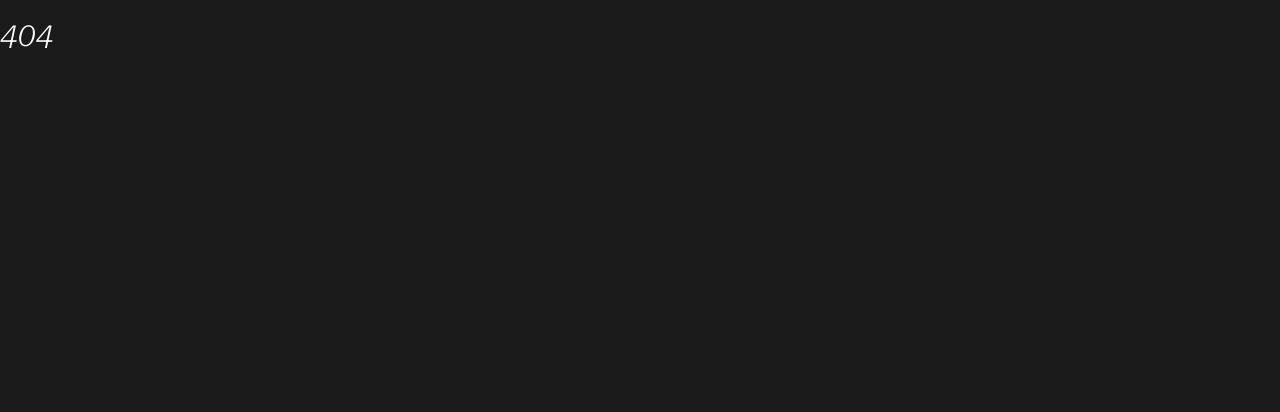
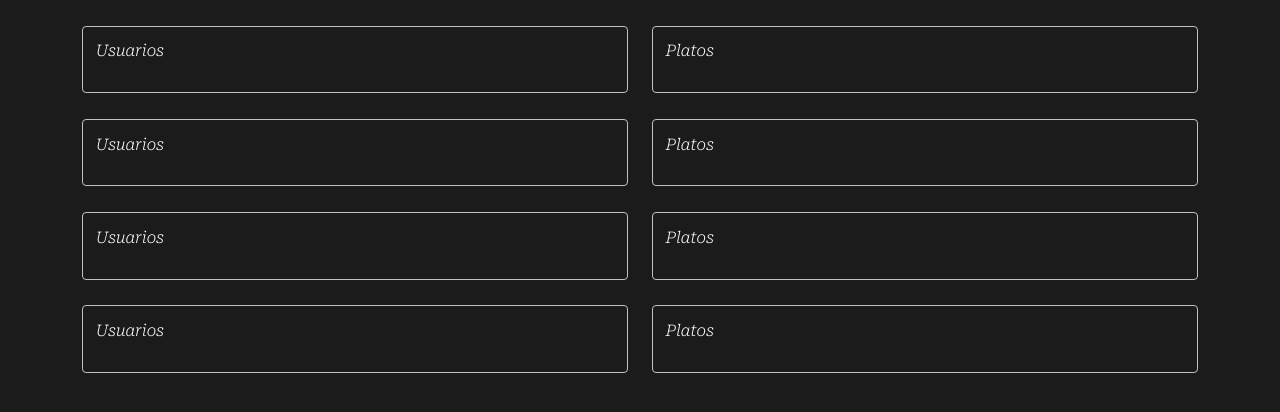
Before and after one commit to Ronny230797/calafate, a React (Create React App) app: page /admin in a window 1280 px wide. Shown: the top 412 px of the page. Built offline with nearby package versions, Linux system fonts and the light colour scheme.

Commit message:
Changed margin top

```diff
--- a/src/App.js
+++ b/src/App.js
@@ -3,6 +3,7 @@ import Home from './modules/home/home';
 import Menu from './modules/home/menu';
 import Contacto from './modules/home/contact';
 import Login from './modules/admin/login';
+import Admin from './modules/admin/admin';
 import { Routes, Route } from "react-router-dom";
 
 
@@ -16,6 +17,7 @@ export default function App() {
         <Route path="/menu" element={<Menu />}></Route>
         <Route path="/contact" element={<Contacto />}></Route>
         <Route path="/logincalafate" element={<Login />}></Route>
+        <Route path="/admin" element={<Admin />}></Route>
         <Route path="*" element={<NotFound />}></Route>
       </Routes>
     </div>
--- /dev/null
+++ b/src/modules/admin/admin.js
@@ -0,0 +1,81 @@
+import React from 'react';
+import { Container, Row, Col, Button } from 'react-bootstrap';
+// import AppBar from '../../components/appbar-basic';
+// import "../../styles/admin/admin.scss";
+
+
+
+export default function Admin() {
+    return (
+        <React.Fragment >
+            <Container className='admin'>
+                {/* <AppBar /> */}
+                <Row >
+                    <Col xs={6} md={6}>
+                        <div className='card-cotainer'>
+                            <p>
+                                Usuarios
+                            </p>
+                        </div>
+                    </Col>
+                    <Col xs={6} md={6}>
+                        <div className='card-cotainer'>
+                            <p>
+                             Platos
+                            </p>
+                        </div>
+                    </Col>
+                </Row>
+                <Row>
+                    <Col xs={6} md={6}>
+                        <div className='card-cotainer'>
+                            <p>
+                                Usuarios
+                            </p>
+                        </div>
+                    </Col>
+                    <Col xs={6} md={6}>
+                        <div className='card-cotainer'>
+                            <p>
+                             Platos
+                            </p>
+                        </div>
+                    </Col>
+                </Row>
+                <Row >
+                    <Col xs={6} md={6}>
+                        <div className='card-cotainer'>
+                            <p>
+                                Usuarios
+                            </p>
+                        </div>
+                    </Col>
+                    <Col xs={6} md={6}>
+                        <div className='card-cotainer'>
+                            <p>
+                             Platos
+                            </p>
+                        </div>
+                    </Col>
+                </Row>
+                <Row >
+                    <Col xs={6} md={6}>
+                        <div className='card-cotainer'>
+                            <p>
+                                Usuarios
+                            </p>
+                        </div>
+                    </Col>
+                    <Col xs={6} md={6}>
+                        <div className='card-cotainer'>
+                            <p>
+                             Platos
+                            </p>
+                        </div>
+                    </Col>
+                </Row>
+            </Container>
+        </React.Fragment>
+
+    );
+}
--- a/src/styles/_theme.scss
+++ b/src/styles/_theme.scss
@@ -25,7 +25,7 @@ body{
     }
 
     .row{
-        --bs-gutter-y: 2vw;
+       margin-top: 2vw;
     }
 
 }
--- a/src/styles/home/contact.scss
+++ b/src/styles/home/contact.scss
@@ -3,8 +3,8 @@
 
 .contact{
 
-    .row{
-        margin-bottom: 2vw ;
-    }
+    // .row{
+    //     margin-bottom: 2vw ;
+    // }
 
 }
--- a/src/styles/home/menu.scss
+++ b/src/styles/home/menu.scss
@@ -3,9 +3,9 @@
 
 .menu{
 
-    .row{
-        margin-bottom: 2vw ;
-    }
+    // .row{
+    //     margin-bottom: 2vw ;
+    // }
 
     .img-container{
         .menu-image{
```
